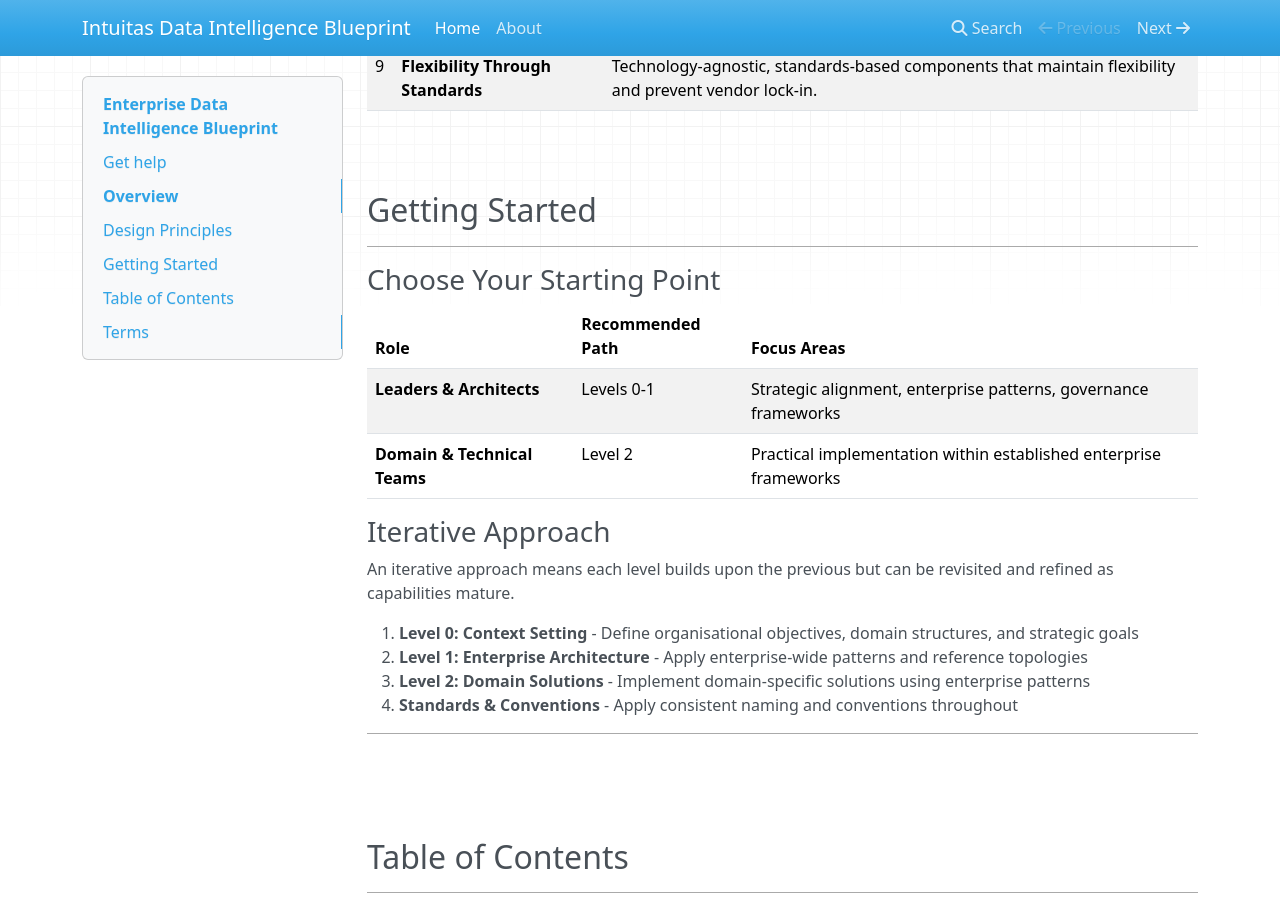
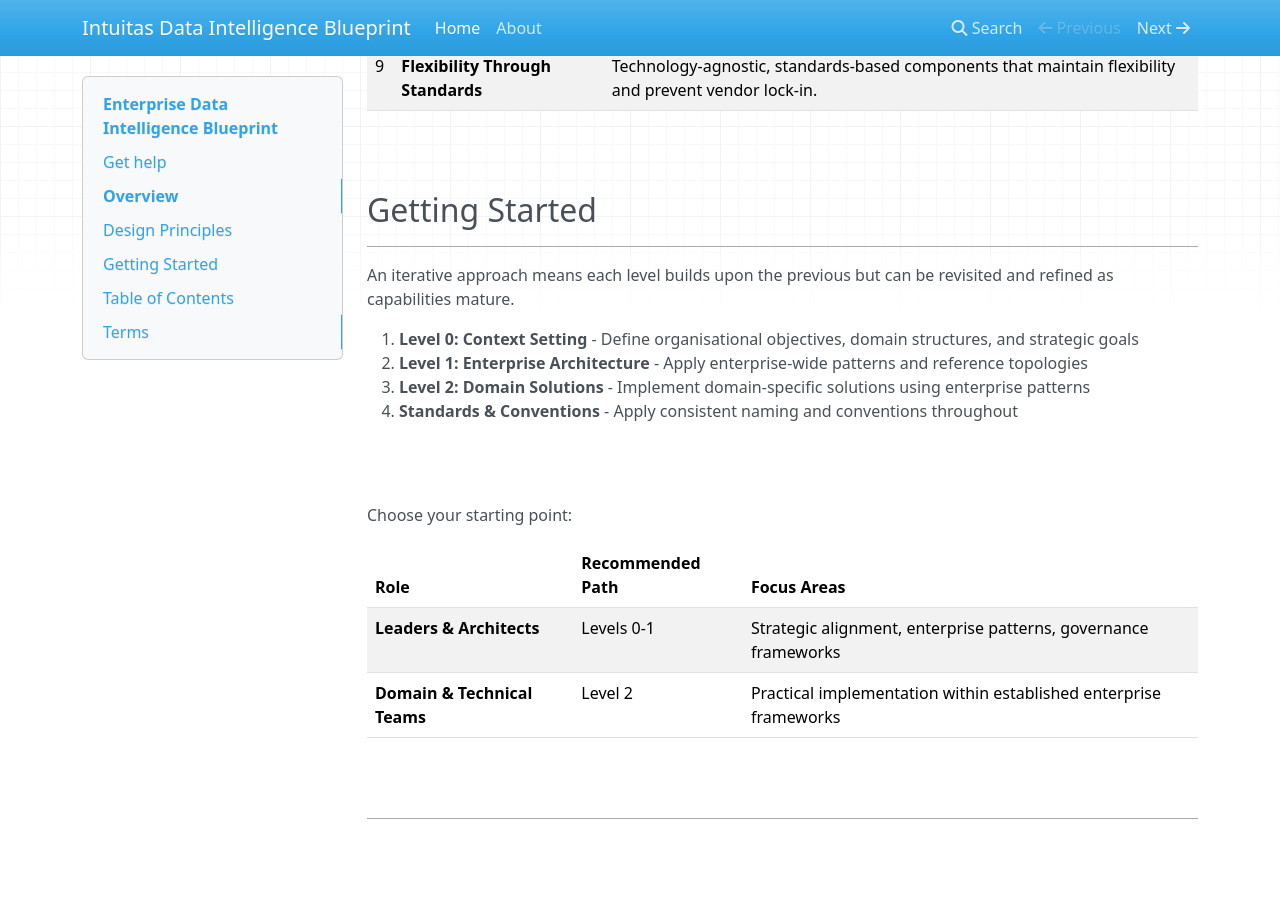
Before and after one commit to bensonchoyintuitas/intuitas_knowledgebase, an MkDocs documentation site: the page built from docs/README.md, in a window 1280 px wide and 900 px high, scrolled down 2015 px. Built offline with MkDocs 1.6.1, drawn with Linux system fonts in a browser that asks for light colours; nearby versions of some CDN libraries; some of the changed text lies outside the part shown.

Commit message:
Refactor README.md and index.html to improve formatting and clarity. Enhance the 'Getting Started' section by consolidating content and updating the structure for better readability. Add line breaks for visual separation and update the contact email format. Adjust the build date in index.html to the latest timestamp.

```diff
--- a/docs/README.md
+++ b/docs/README.md
@@ -43,7 +43,7 @@
 ---
 
 This comprehensive blueprint provides practical patterns for designing and delivering enterprise-scale Data, AI, and Governance solutions. It has been curated  from extensive R&D, customer engagements, lessons learned and benchmarks.
-
+<br>
 
 ## Design Principles
 ---
@@ -72,29 +72,31 @@
 ## Getting Started
 ---
 
-### Choose Your Starting Point
+An iterative approach means each level builds upon the previous but can be revisited and refined as capabilities mature.
+
+1. **Level 0: Context Setting** - Define organisational objectives, domain structures, and strategic goals
+2. **Level 1: Enterprise Architecture** - Apply enterprise-wide patterns and reference topologies
+3. **Level 2: Domain Solutions** - Implement domain-specific solutions using enterprise patterns
+4. **Standards & Conventions** - Apply consistent naming and conventions throughout
+
+<br>
+<br>
+
+Choose your starting point:
 
 | Role | Recommended Path | Focus Areas |
 |------|------------------|-------------|
 | **Leaders & Architects** | Levels 0-1 | Strategic alignment, enterprise patterns, governance frameworks |
 | **Domain & Technical Teams** | Level 2 | Practical implementation within established enterprise frameworks |
 
-### Iterative Approach
 
-An iterative approach means each level builds upon the previous but can be revisited and refined as capabilities mature.
 
-1. **Level 0: Context Setting** - Define organisational objectives, domain structures, and strategic goals
-2. **Level 1: Enterprise Architecture** - Apply enterprise-wide patterns and reference topologies
-3. **Level 2: Domain Solutions** - Implement domain-specific solutions using enterprise patterns
-4. **Standards & Conventions** - Apply consistent naming and conventions throughout
+<br>
 <br>
 
 ---
 <br>
 <br>
-<br>
-
-
 
 
 ## Table of Contents
@@ -158,7 +160,6 @@
 ### **Standards and conventions**
 - [Naming Standards & Conventions](naming_standards_and_conventions.md)
 <br>
----
 <br>
 <br>
 
@@ -185,7 +186,7 @@
 <a href="https://www.intuitas.com"><img src="img/intuitas.png" width="200"/></a>
 <br>
 
-📧 [office@intuitas.com](mailto:office@intuitas.com)
+📧 <a href="mailto:office@intuitas.com">office@intuitas.com</a>
 
 
 </div>
```
Also changed, not shown: site/index.html, site/search/search_index.json.
